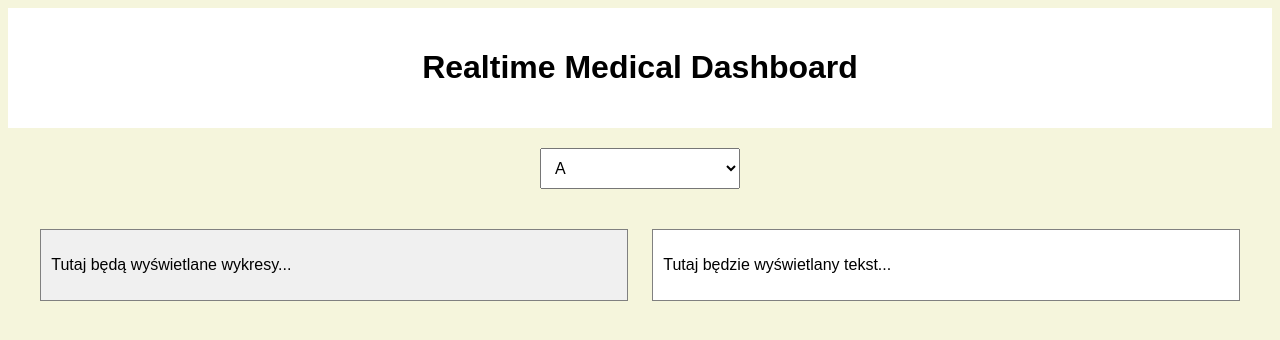
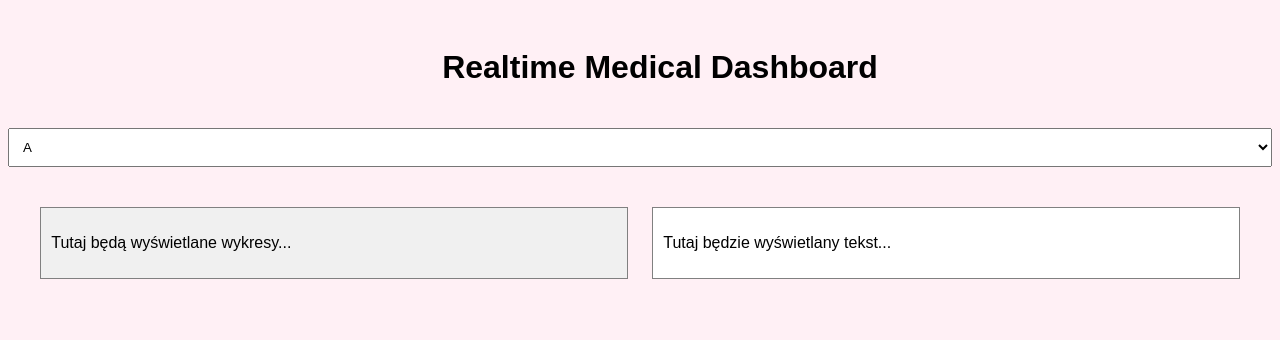
Before and after one commit to matyldalan/Dostep-do-uslug-medycznych-na-wykresach-uaktualnianych-w-czasie-rzeczywistym, a Django app: page / in a window 1280 px wide. Shown: the top 340 px of the page. Run offline with Django 5.2, Linux system fonts and the light colour scheme.

Commit message:
Update style.css

```diff
--- a/medicaldashboard/dashboard/static/css/style.css
+++ b/medicaldashboard/dashboard/static/css/style.css
@@ -1,20 +1,19 @@
 body {
   font-family: Arial, sans-serif;
-  background-color: beige;
+  background-color: lavenderblush;
 }
 
 .header {
-  background-color: white;
+  width: 100%;
   text-align: center;
   padding: 20px;
 }
 
 .dropdown {
-  display: block;
-  margin: 20px auto;
-  padding: 10px;
-  width: 200px;
-  font-size: 16px;
+    width: 100%;
+    padding: 10px;
+    margin-bottom: 20px;
+    box-sizing: border-box;
 }
 
 .data-container {
```
